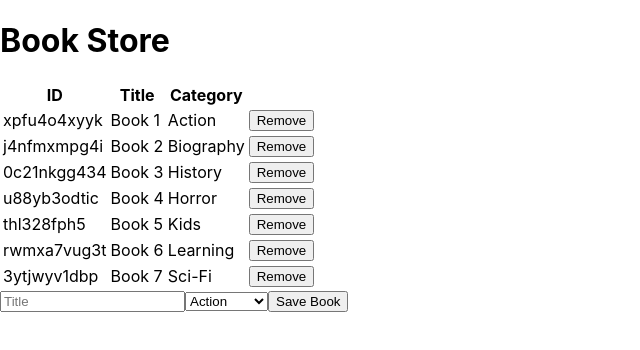
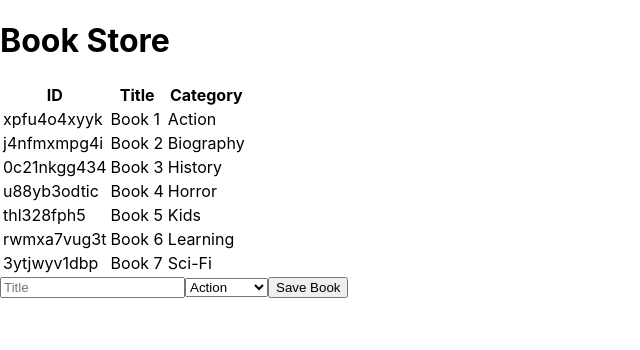
Before and after one commit to tigamadou/bookstore, a React (Create React App) app: page / in a window 1280 px wide. Shown: the top 350 px of the page, without its empty margins (0-640 px from the left). Built offline with nearby package versions, Linux system fonts and the light colour scheme.

Commit message:
booksform edited. empty form submition verification added

```diff
--- a/src/components/Book.js
+++ b/src/components/Book.js
@@ -8,14 +8,6 @@ const Book = ({
     <td>{id}</td>
     <td>{title}</td>
     <td>{category}</td>
-    <td>
-      <button
-        type="button"
-
-      >
-        Remove
-      </button>
-    </td>
   </tr>
 );
 
--- a/src/containers/BooksForm.js
+++ b/src/containers/BooksForm.js
@@ -18,8 +18,9 @@ const BooksForm = ({ createBook }) => {
 
   const onSubmit = (e) => {
     e.preventDefault();
+    if (title.trim() === '') return;
     createBook({
-      id: Math.random().toString(36).substr(2, 16),
+      id: Date.now(),
       title: title.trim(),
       category,
     });
```
